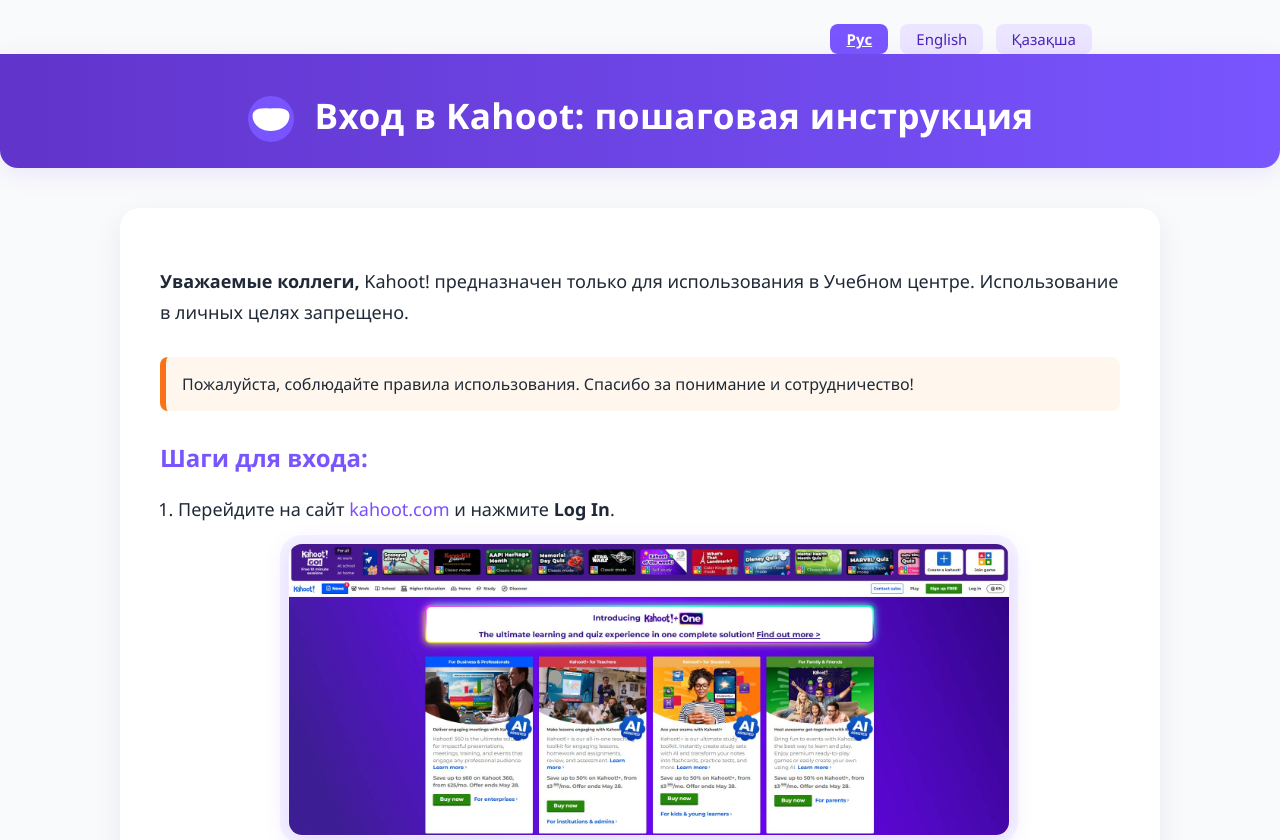
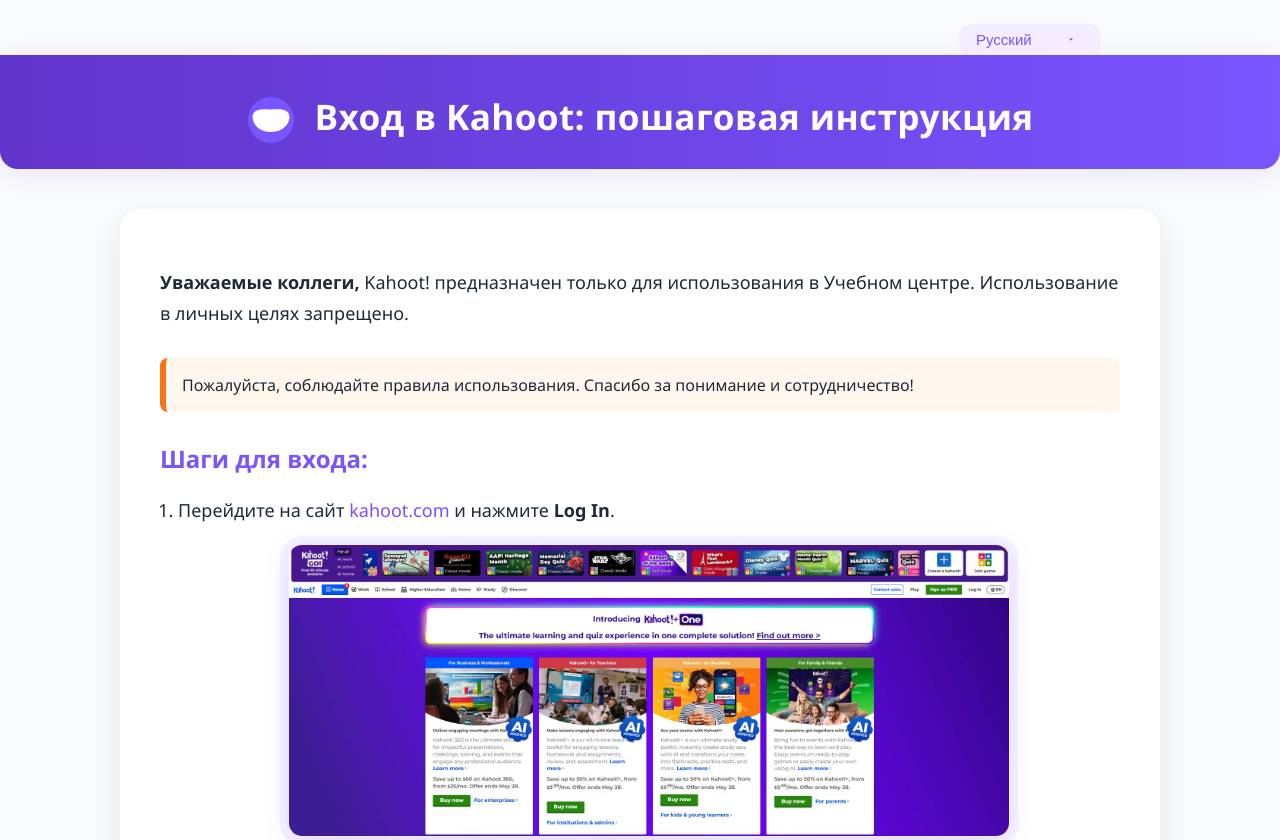
Before and after one commit to Amirkhanovtem/Kahoot, a plain HTML site: page index2.html in a window 1280 px wide. Shown: the top 840 px of the page. Drawn offline with Linux system fonts and the light colour scheme.

Commit message:
Update index2.html

```diff
--- a/index2.html
+++ b/index2.html
@@ -96,38 +96,86 @@
       color: #4b23bb;
       text-decoration: underline;
     }
-    .lang-switch {
+    /* Dropdown Language Switcher Styles */
+    .lang-dropdown-wrap {
       text-align: right;
       max-width: 960px;
       margin: 24px auto 0;
       padding-right: 40px;
+      position: relative;
+      z-index: 10;
     }
-    .lang-switch button {
-      margin-right: 8px;
+    .lang-dropdown {
+      display: inline-block;
+      position: relative;
+      min-width: 120px;
+    }
+    .dropdown-btn {
+      background: #f3edfe;
+      color: #7955FF;
+      font-weight: 500;
+      border: none;
+      border-radius: 10px;
+      padding: 7px 22px 7px 16px;
       font-size: 15px;
-      padding: 5px 16px;
-      border-radius: 8px;
-      border: none;
+      cursor: pointer;
+      transition: background 0.18s;
+      display: flex;
+      align-items: center;
+      box-shadow: 0 1px 3px rgba(121,85,255,0.07);
+      width: 140px;
+      justify-content: space-between;
+    }
+    .dropdown-btn:focus {
+      outline: none;
       background: #ece5ff;
-      color: #4b23bb;
+    }
+    .dropdown-list {
+      position: absolute;
+      top: 40px;
+      right: 0;
+      background: #fff;
+      border-radius: 12px;
+      box-shadow: 0 8px 32px 0 rgba(33,0,90,0.10);
+      min-width: 160px;
+      overflow: hidden;
+      border: 1px solid #ede7f6;
+      animation: fadeIn 0.18s;
+      z-index: 100;
+    }
+    @keyframes fadeIn { from { opacity: 0; transform: translateY(-8px);} to { opacity: 1; transform: none;} }
+    .dropdown-option {
+      padding: 12px 18px;
       cursor: pointer;
-      font-family: inherit;
-      transition: background 0.18s;
+      font-size: 15px;
+      color: #1f2937;
+      transition: background 0.15s, color 0.18s;
+      background: #fff;
     }
-    .lang-switch button.active, .lang-switch button:hover {
-      background: #7955ff;
-      color: #fff;
+    .dropdown-option:hover,
+    .dropdown-option.selected {
+      background: #f3edfe;
+      color: #7955FF;
       font-weight: bold;
-      text-decoration: underline;
     }
   </style>
 </head>
 <body>
-  <div class="lang-switch">
-    <button id="lang-ru">Рус</button>
-    <button id="lang-en">English</button>
-    <button id="lang-kz">Қазақша</button>
+  <!-- Language Dropdown -->
+  <div class="lang-dropdown-wrap">
+    <div class="lang-dropdown" id="langDropdown">
+      <button id="current-lang" class="dropdown-btn" type="button">
+        <span id="current-lang-text">Русский</span>
+        <svg width="14" height="14" style="margin-left:6px;" viewBox="0 0 20 20"><path fill="#7955FF" d="M7 8l3 3 3-3z"/></svg>
+      </button>
+      <div class="dropdown-list" id="dropdown-list" style="display:none;">
+        <div class="dropdown-option" data-lang="ru">Русский</div>
+        <div class="dropdown-option" data-lang="en">English</div>
+        <div class="dropdown-option" data-lang="kz">Қазақша</div>
+      </div>
+    </div>
   </div>
+
   <div class="kahoot-header">
     <svg class="kahoot-logo" viewBox="0 0 50 50"><g><path fill="#fff" d="M5 25A20 20 0 1 0 45 25A20 20 0 1 0 5 25Z"/><path fill="#7955ff" d="M25 2A23 23 0 1 0 25 48A23 23 0 1 0 25 2ZM8 17.5C12 13 23.5 14.5 23.5 14.5C27.5 14.5 38 13 42 17.5C46 22 42 37 25 37C8 37 4 22 8 17.5Z"/></g></svg>
     <h1 id="title">Вход в Kahoot: пошаговая инструкция</h1>
@@ -169,6 +217,7 @@
     </footer>
   </div>
   <script>
+    // Language translations
     const translations = {
       ru: {
         title: "Вход в Kahoot: пошаговая инструкция",
@@ -237,6 +286,33 @@
         footer: `Сұрақтар бойынша: <a href="mailto:elearning.team@airastana.com">elearning.team@airastana.com</a>`
       }
     };
+
+    // Dropdown logic
+    const langNames = { ru: "Русский", en: "English", kz: "Қазақша" };
+    function updateDropdownSelected(lang) {
+      document.getElementById('current-lang-text').innerText = langNames[lang];
+      document.querySelectorAll('.dropdown-option').forEach(opt=>{
+        opt.classList.toggle('selected', opt.getAttribute('data-lang')===lang);
+      });
+    }
+    document.getElementById('current-lang').onclick = function(e){
+      e.stopPropagation();
+      const dropdown = document.getElementById('dropdown-list');
+      dropdown.style.display = dropdown.style.display==="block" ? "none" : "block";
+    };
+    document.querySelectorAll('.dropdown-option').forEach(opt=>{
+      opt.onclick = function(e){
+        const lang = this.getAttribute('data-lang');
+        setLang(lang);
+        updateDropdownSelected(lang);
+        document.getElementById('dropdown-list').style.display = "none";
+      };
+    });
+    document.body.addEventListener('click', ()=>{
+      document.getElementById('dropdown-list').style.display = "none";
+    });
+
+    // Language switching
     function setLang(lang) {
       document.getElementById('title').innerHTML = translations[lang].title;
       document.getElementById('welcome').innerHTML = translations[lang].welcome;
@@ -245,18 +321,9 @@
       document.getElementById('steps-list').innerHTML = translations[lang].stepsList;
       document.getElementById('important').innerHTML = translations[lang].important;
       document.getElementById('footer').innerHTML = translations[lang].footer;
-      ['ru','en','kz'].forEach(code => {
-        const btn = document.getElementById('lang-'+code);
-        if (code===lang) {
-          btn.classList.add('active');
-        } else {
-          btn.classList.remove('active');
-        }
-      });
+      updateDropdownSelected(lang);
     }
-    document.getElementById('lang-ru').onclick = () => setLang('ru');
-    document.getElementById('lang-en').onclick = () => setLang('en');
-    document.getElementById('lang-kz').onclick = () => setLang('kz');
+    // Default language
     setLang('ru');
   </script>
 </body>
```
